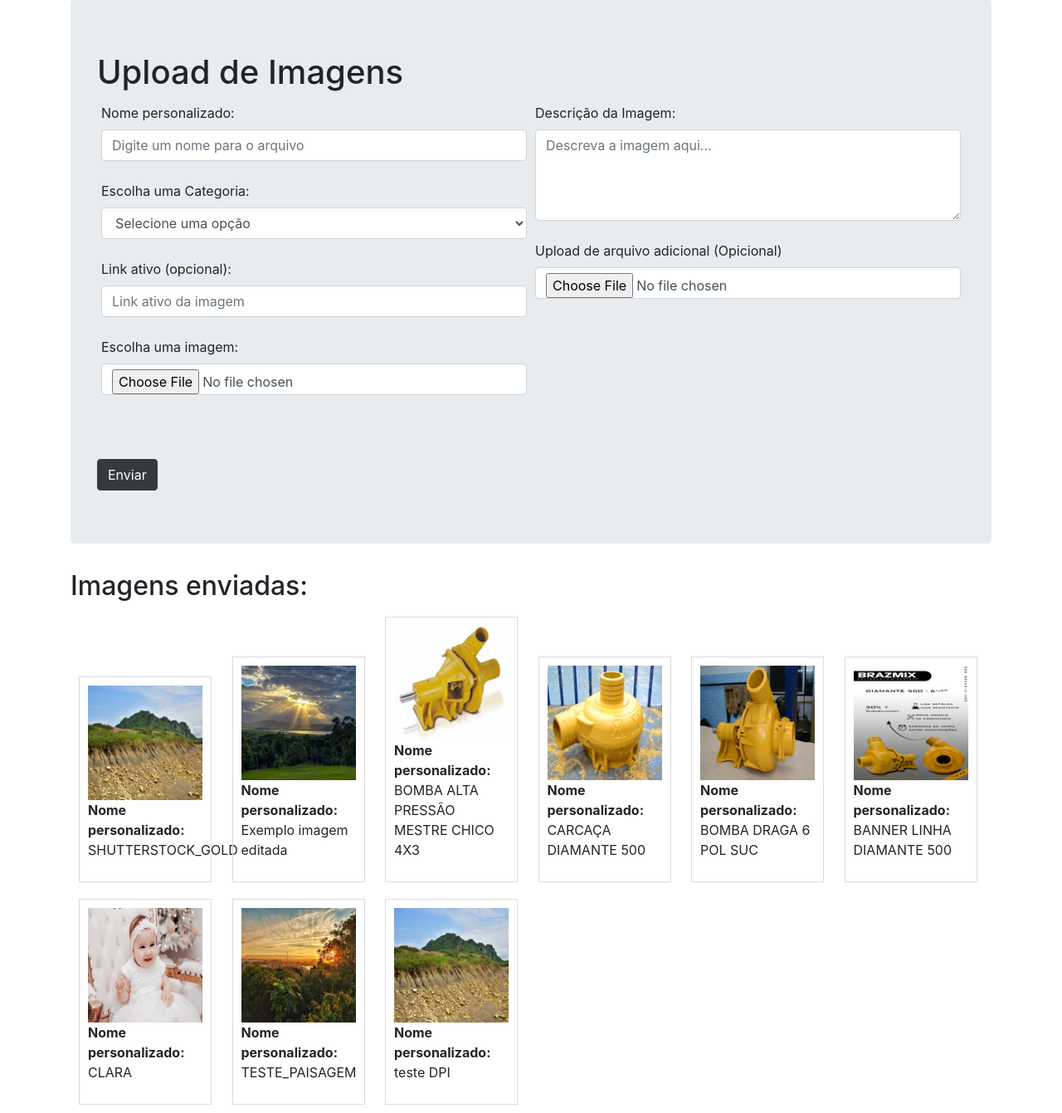
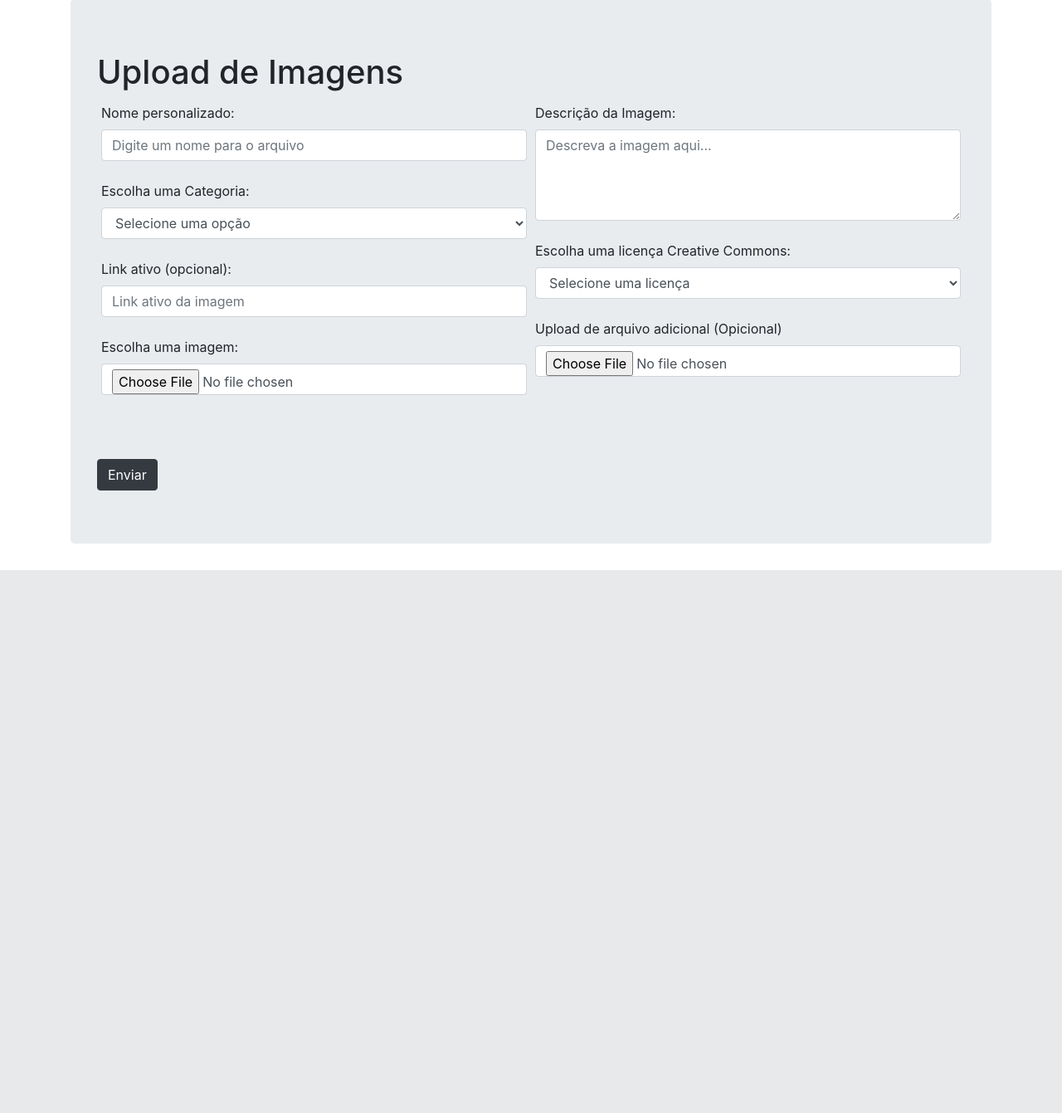
Before and after one commit to m42rvin/brazmiximglock, a PHP site: page /dashboard.php in a window 1280 px wide. Shown: the part 327-1668 px from the top of the page at 83% size. After the commit the page ends 1014 px from the top, so only its background shows below. Run offline with PHP 8.4, Linux system fonts and the light colour scheme; the visitor is signed in with stand-in values (Sample User, id 1); some libraries are stand-ins or nearby versions; grey boxes are pictures that could not be loaded.

Commit message:
add license

```diff
--- a/dashboard.php
+++ b/dashboard.php
@@ -109,6 +109,7 @@ if ($_SERVER['REQUEST_METHOD'] == 'POST' && isset($_FILES['image'])) {
     $custom_name = isset($_POST['custom_name']) ? $_POST['custom_name'] : ''; // Captura o nome personalizado
     $description = isset($_POST['description']) ? $_POST['description'] : '';
     $category = isset($_POST['category']) ? $_POST['category'] : '';
+    $license = isset($_POST['license']) ? $_POST['license'] : '';
     $linkAtivo = $_POST['link_ativo'];
     // Verifica se o arquivo enviado é uma imagem
     $check = getimagesize($image['tmp_name']);
@@ -149,6 +150,7 @@ if ($_SERVER['REQUEST_METHOD'] == 'POST' && isset($_FILES['image'])) {
                 'category' => $category,
                 'link_ativo'=> $linkAtivo,
                 'path' => $target_file,
+                'license'=> $license,
                 'extra-image'=> $extraImage,
                 'width' => isset($exif_info['COMPUTED']['Width']) ? $exif_info['COMPUTED']['Width'] . " px" : null,
                 'height' => isset($exif_info['COMPUTED']['Height']) ? $exif_info['COMPUTED']['Height'] . " px" : null,
@@ -354,6 +356,16 @@ function renderTable($data, $title = null) {
 <label for="description">Descrição da Imagem:</label>
 <textarea class="form-control" id="description" name="description" rows="4" cols="50" placeholder="Descreva a imagem aqui..."></textarea>
 <br>
+<label for="license">Escolha uma licença Creative Commons:</label>
+    <select id="license" name="license" class="form-control">
+        <option value="" disabled selected>Selecione uma licença</option>
+        <option value="CC BY">Atribuição (CC BY)</option>
+        <option value="CC BY-SA">Atribuição - Compartilhamento pela mesma licença (CC BY-SA)</option>
+        <option value="CC BY-ND">Atribuição - Sem Derivações (CC BY-ND)</option>
+        <option value="CC BY-NC">Atribuição - Não Comercial (CC BY-NC)</option>
+        <option value="CC BY-NC-SA">Atribuição - Não Comercial - Compartilhamento pela mesma licença (CC BY-NC-SA)</option>
+        <option value="CC BY-NC-ND">Atribuição - Não Comercial - Sem Derivações (CC BY-NC-ND)</option>
+    </select><br>
 <label for="image">Upload de arquivo adicional (Opicional)</label>
     <input class="form-control" type="file" name="image-extra" id="image-extra"><br><br>
 
@@ -363,41 +375,6 @@ function renderTable($data, $title = null) {
 </form>
 </div>
 
-
-<div class="image-list">
-    <h2>Imagens enviadas:</h2>
-    <?php if (!empty($images)) : ?>
-        <?php foreach ($images as $img) : ?>
-
-
-            <div imgId="<?php echo $img['id'];?>" class="image-item">
-                <img imgId="<?php echo $img['id'];?>" class="img-uploaded" src="<?php echo $img['thumb_path']; ?>" alt="<?php echo $img['name']; ?>" path="<?php echo $img['path']; ?>">
-                <p><strong>Nome personalizado:</strong> <?php echo !empty($img['custom_name']) ? $img['custom_name'] : 'N/A'; ?></p>
-                <table>
-                    <tr>
-                        <td class="imgInfo" imgId="<?php echo $img['id'];?>">
-                            <a class="btn btn-danger" href="?delete=<?php echo urlencode($img['id']); ?>" onclick="return confirm('Tem certeza que deseja excluir esta imagem?');"><i class="fa-solid fa-trash"></i> Excluir</a>
-                            <button type="button" class="btn btn-success"><i class="fa-solid fa-share-from-square"></i> Gerar Link</button>
-                            <hr/>
-                            <?php if (!empty($img['exif'])) : ?>
-                                <?php renderTable($img['exif']); ?>
-                            <?php endif; ?>
-                        </td>
-                    </tr>
-                </table>
-            </div>
-        <?php endforeach; ?>
-    <?php else : ?>
-        <p>Nenhuma imagem enviada.</p>
-    <?php endif; ?>
-</div>
-<div class="modal-bg hide"></div>
-<div class="displayImg hide">
-        <div class="imgShow">
-            <img src="" alt="">
-        </div>
-        <div class="infoShow"></div>
-</div>
 <script>
 // Adiciona um evento de clique a todas as imagens com a classe .img-uploaded
 document.querySelectorAll('.img-uploaded').forEach(function(img) {
```
